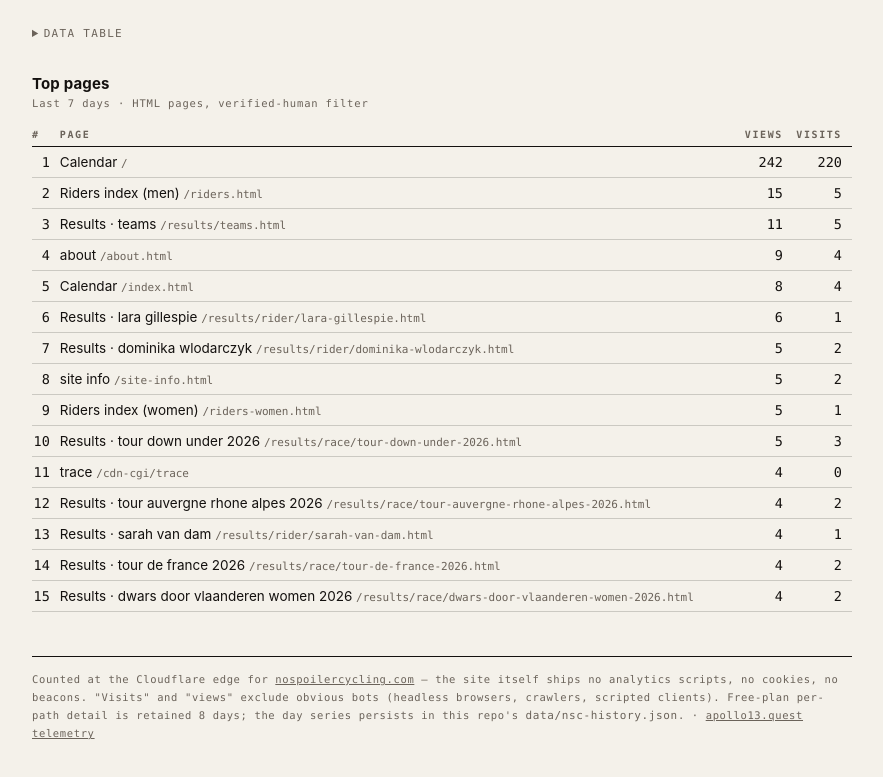
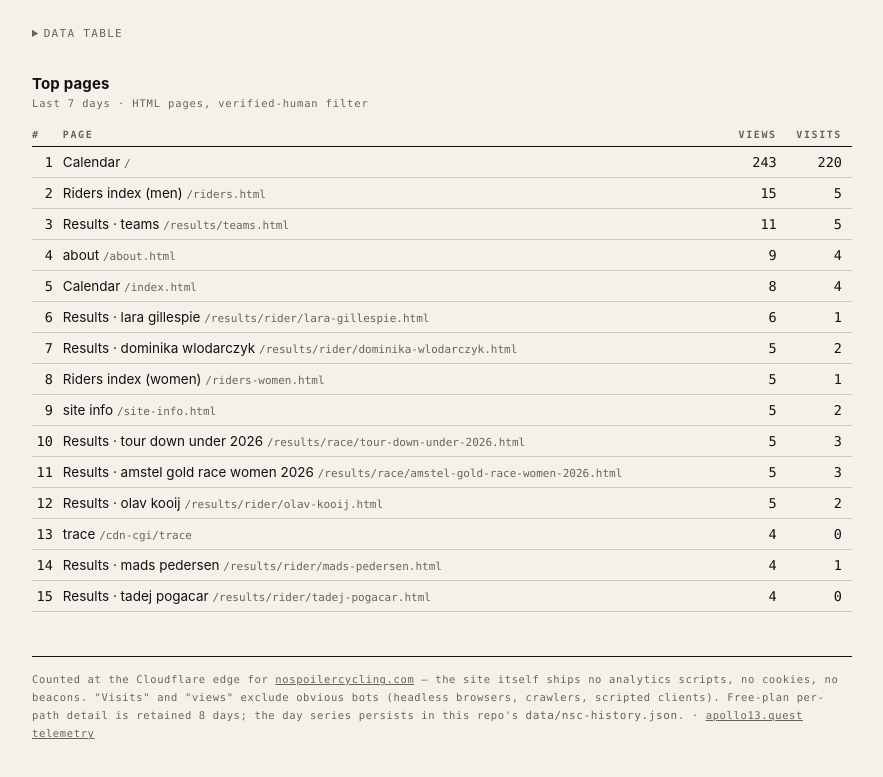
Before and after one commit to RobGruhl/apollo-telemetry, a plain HTML site: page nsc.html in a window 1280 px wide. Shown: the part 527-1304 px from the top of the page, without its empty margins (198-1081 px from the left). Drawn offline with Linux system fonts and the light colour scheme.

Commit message:
Telemetry refresh 2026-11-18T13:35Z

```diff
--- a/data/nsc-history.json
+++ b/data/nsc-history.json
@@ -90,7 +90,7 @@
   "2026-11-15": 608,
   "2026-11-16": 548,
   "2026-11-17": 446,
-  "2026-11-18": 248
+  "2026-11-18": 257
  },
  "views": {
   "2026-08-20": 832,
@@ -183,7 +183,7 @@
   "2026-11-15": 620,
   "2026-11-16": 498,
   "2026-11-17": 392,
-  "2026-11-18": 220
+  "2026-11-18": 230
  },
  "visits": {
   "2026-08-20": 674,
--- a/nsc.html
+++ b/nsc.html
@@ -107,13 +107,13 @@
 <script>
   // ===== DATA:BEGIN ===== (regenerated by scripts/refresh.py — do not hand-edit between markers)
   const DATA = {
-  "snapshotUTC": "2026-11-18 13:06 UTC",
+  "snapshotUTC": "2026-11-18 13:35 UTC",
   "start": "2026-08-20",
   "yMax": 1000,
   "tiles": {
     "visitsToday": 74,
-    "viewsToday": 220,
-    "uniquesToday": 248,
+    "viewsToday": 230,
+    "uniquesToday": 257,
     "visitsTotal": 29991
   },
   "days": [
@@ -185,14 +185,14 @@
     {
       "d": "Nov 18",
       "visits": 74,
-      "views": 220
+      "views": 230
     }
   ],
   "pages": [
     {
       "path": "/",
       "name": "Calendar",
-      "views": 242,
+      "views": 243,
       "visits": 220
     },
     {
@@ -232,16 +232,16 @@
       "visits": 2
     },
     {
+      "path": "/riders-women.html",
+      "name": "Riders index (women)",
+      "views": 5,
+      "visits": 1
+    },
+    {
       "path": "/site-info.html",
       "name": "site info",
       "views": 5,
       "visits": 2
-    },
-    {
-      "path": "/riders-women.html",
-      "name": "Riders index (women)",
-      "views": 5,
-      "visits": 1
     },
     {
       "path": "/results/race/tour-down-under-2026.html",
@@ -250,34 +250,34 @@
       "visits": 3
     },
     {
+      "path": "/results/race/amstel-gold-race-women-2026.html",
+      "name": "Results · amstel gold race women 2026",
+      "views": 5,
+      "visits": 3
+    },
+    {
+      "path": "/results/rider/olav-kooij.html",
+      "name": "Results · olav kooij",
+      "views": 5,
+      "visits": 2
+    },
+    {
       "path": "/cdn-cgi/trace",
       "name": "trace",
       "views": 4,
       "visits": 0
     },
     {
-      "path": "/results/race/tour-auvergne-rhone-alpes-2026.html",
-      "name": "Results · tour auvergne rhone alpes 2026",
-      "views": 4,
-      "visits": 2
-    },
-    {
-      "path": "/results/rider/sarah-van-dam.html",
-      "name": "Results · sarah van dam",
+      "path": "/results/rider/mads-pedersen.html",
+      "name": "Results · mads pedersen",
       "views": 4,
       "visits": 1
     },
     {
-      "path": "/results/race/tour-de-france-2026.html",
-      "name": "Results · tour de france 2026",
+      "path": "/results/rider/tadej-pogacar.html",
+      "name": "Results · tadej pogacar",
       "views": 4,
-      "visits": 2
-    },
-    {
-      "path": "/results/race/dwars-door-vlaanderen-women-2026.html",
-      "name": "Results · dwars door vlaanderen women 2026",
-      "views": 4,
-      "visits": 2
+      "visits": 0
     }
   ]
 };
```
Also changed, not shown: index.html (+5 -5 lines).
